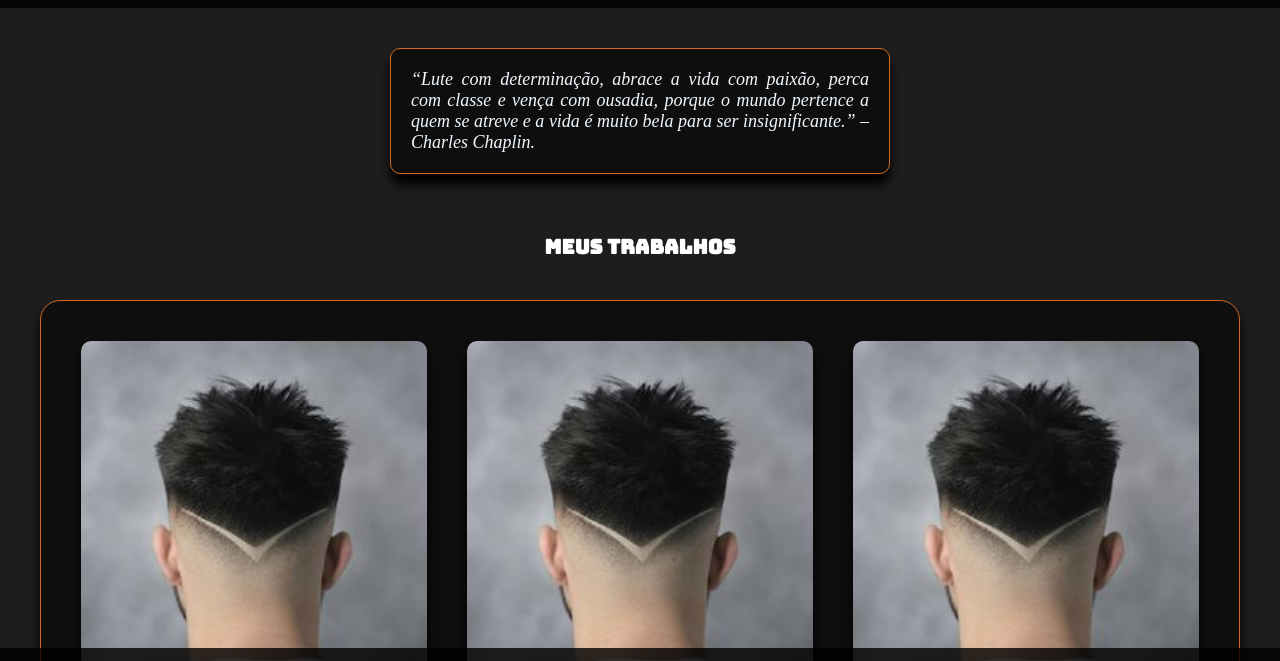
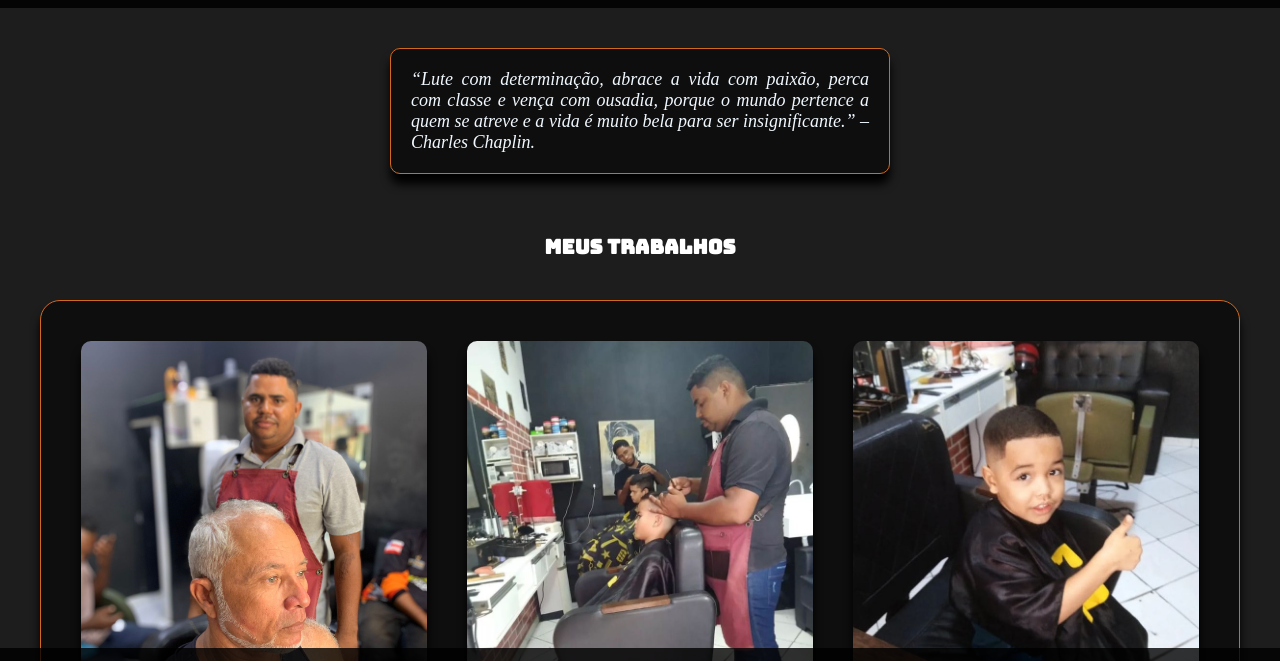
Before and after one commit to PSBahia/Cabeleireiro, a plain HTML site: page index.html in a window 1280 px wide. Shown: the part 72-733 px from the top of the page. Drawn offline with nearby package versions, Linux system fonts and the light colour scheme.

Commit message:
add images joel

```diff
--- a/index.html
+++ b/index.html
@@ -24,14 +24,14 @@
             <h1>Meus Trabalhos</h1>
             <div class="imagens">
                 <figure>
-                    <img src="./assets/corte-cabelo.jpg" alt="">
+                    <img src="./assets/img01.jpg" alt="">
                 </figure>
                 <figure>
-                    <img src="./assets/corte-cabelo.jpg" alt="">
+                    <img src="./assets/img02.jpg" alt="">
                     <figcaption></figcaption>
                 </figure>
                 <figure>
-                    <img src="./assets/corte-cabelo.jpg" alt="">
+                    <img src="./assets/img03.jpg" alt="">
                     <figcaption></figcaption>
                 </figure>
                 <figure>
```
Also changed, not shown: assets/corte.jpg (deleted), assets/img01.jpg (added), assets/img02.jpg (added), assets/img03.jpg (added).
